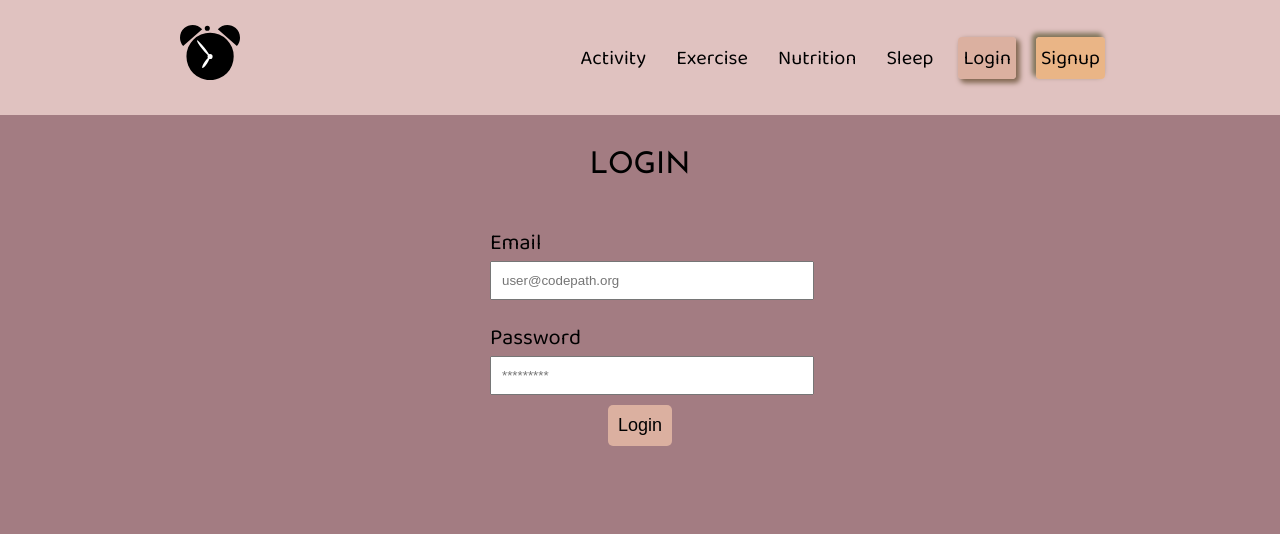
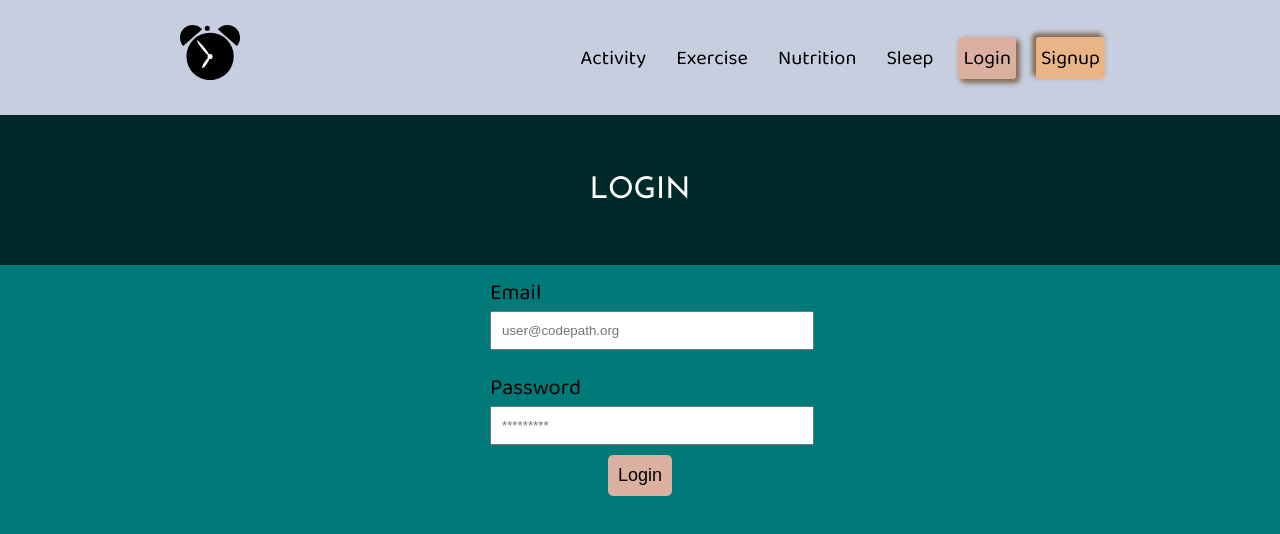
Before and after one commit to awang2330/LifeTracker-Application, a React (Create React App) app in the folder frontend/: page /login in a window 1280 px wide. Shown: the top 534 px of the page. Built offline with nearby package versions, Linux system fonts and the light colour scheme.

Commit message:
change color scheme & add server side initialization

```diff
--- a/frontend/src/components/Login/Login.css
+++ b/frontend/src/components/Login/Login.css
@@ -1,7 +1,5 @@
 .Login {
-  background-color: #a37c82;
-  width: 100vw;
-  height: 100vh;
+
 }
 
 .form {
--- a/frontend/src/components/Navbar/Navbar.css
+++ b/frontend/src/components/Navbar/Navbar.css
@@ -1,4 +1,5 @@
 .Navbar {
+  background-color: #c7cedf;
   display: flex;
   justify-content: space-around;
   align-items: center;
@@ -28,5 +29,5 @@ a {
 .signup-link {
   background-color: #eab586;
   border-radius: 4px;
-  box-shadow: -3px -3px 5px 1px rgb(128,117,90);
+  box-shadow: -3px -3px 5px 1px rgb(131,105,83);
 }
--- a/frontend/src/components/PageHeader/PageHeader.css
+++ b/frontend/src/components/PageHeader/PageHeader.css
@@ -1,7 +1,8 @@
 .PageHeader {
-  background-color: #a37c82;
+  background-color: #002a29;
+  color: #fff;
   text-transform: uppercase;
-  height: 100px;
+  height: 150px;
   font-family: 'Josefin Sans', sans-serif;
   font-size: 30px;
   display: flex;
--- a/frontend/src/index.css
+++ b/frontend/src/index.css
@@ -3,7 +3,7 @@
 
 html,
 body {
-  background-color: #e0c2c0;
+  background-color: #007a79;
   margin: 0;
   padding: 0;
 }
```
Also changed, not shown: 1 other file (tests, documents, lock files or other folders).
